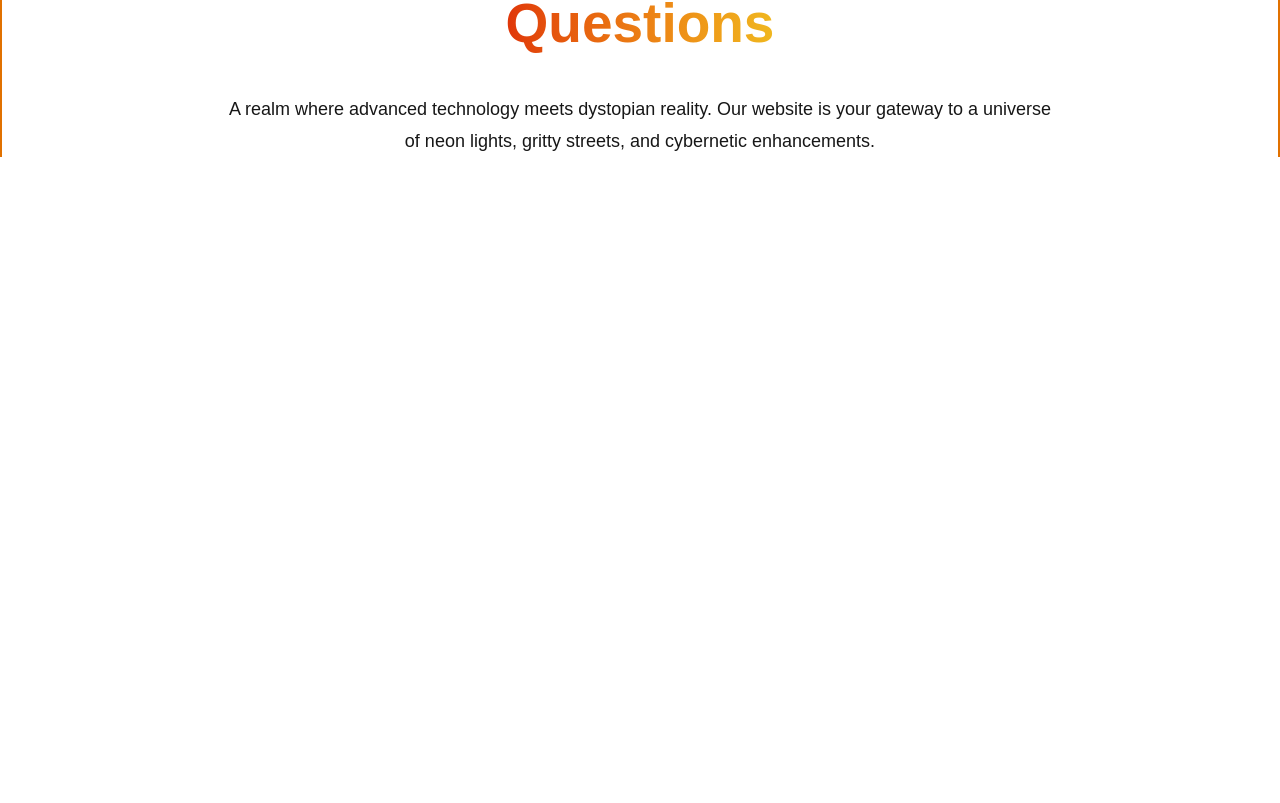
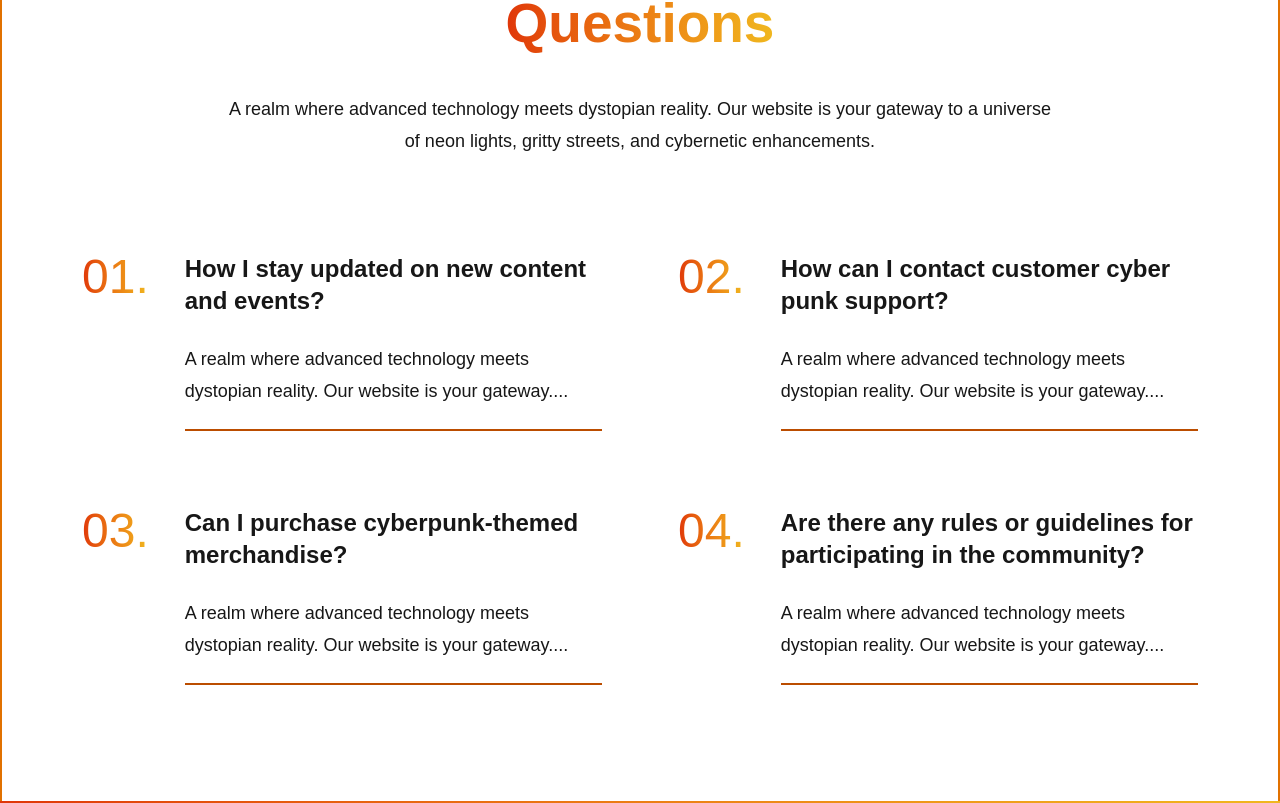
Before and after one commit to Md-Redwan/CyberPunk-Landing-Page, a Next.js app: page / in a window 1280 px wide. Shown: the part 5138-5941 px from the top of the page. Before the commit the page ends 5295 px from the top, so only its background shows below. Built offline with nearby package versions, Linux system fonts and the light colour scheme.

Commit message:
FAQ section is complete

```diff
--- a/app/component/Faq.jsx
+++ b/app/component/Faq.jsx
@@ -2,8 +2,8 @@ import React from "react";
 
 const Faq = () => {
   return (
-    <div>
-      <div className="container mx-auto px-20 border-x-2 border-amber-600">
+    <div className="relative after:absolute after:bottom-0 after:left-0 after:h-0.5 after:w-full after:bg-linear-to-r after:from-[#E03609] after:to-[#F0B71F]">
+      <div className="container mx-auto px-20 border-x-2 border-amber-600 pb-29.5">
         <h2 className="font-bold text-[55px] leading-17 text-center mx-auto">
           Frequently Asked <br />{" "}
           <span className="bg-linear-to-r from-[#E03609] to-[#F0B71F] bg-clip-text text-transparent">
@@ -13,6 +13,60 @@ const Faq = () => {
         <p className="font-medium text-lg leading-8 text-center mx-auto mt-9">
             A realm where advanced technology meets dystopian reality. Our website is your gateway to a universe <br /> of neon lights, gritty streets, and cybernetic enhancements.
         </p>
+        <div className="flex flex-wrap gap-19 mt-24">
+          <div className="lg:w-[520px] flex gap-9">
+            <h1 className="bg-linear-to-r from-[#E03609] to-[#F0B71F] bg-clip-text text-transparent text-5xl font-medium">
+              01.
+            </h1>
+            <div className="border-b-2 border-amber-700 pb-5.5">
+              <h2 className="font-semibold text-2xl">
+                How I stay updated on new content and events?
+              </h2>
+              <p className="font-medium text-lg leading-8 mt-6.5">
+                A realm where advanced technology meets dystopian reality. Our website is your gateway....
+              </p>
+            </div>
+          </div>
+          <div className="lg:w-[520px] flex gap-9">
+            <h1 className="bg-linear-to-r from-[#E03609] to-[#F0B71F] bg-clip-text text-transparent text-5xl font-medium">
+              02.
+            </h1>
+            <div className="border-b-2 border-amber-700 pb-5.5">
+              <h2 className="font-semibold text-2xl">
+                How can I contact customer cyber punk support?
+              </h2>
+              <p className="font-medium text-lg leading-8 mt-6.5">
+                A realm where advanced technology meets dystopian reality. Our website is your gateway....
+              </p>
+            </div>
+          </div>
+          <div className="lg:w-[520px] flex gap-9">
+            <h1 className="bg-linear-to-r from-[#E03609] to-[#F0B71F] bg-clip-text text-transparent text-5xl font-medium">
+              03.
+            </h1>
+            <div className="border-b-2 border-amber-700 pb-5.5">
+              <h2 className="font-semibold text-2xl">
+                Can I purchase cyberpunk-themed merchandise?
+              </h2>
+              <p className="font-medium text-lg leading-8 mt-6.5">
+                A realm where advanced technology meets dystopian reality. Our website is your gateway....
+              </p>
+            </div>
+          </div>
+          <div className="lg:w-[520px] flex gap-9">
+            <h1 className="bg-linear-to-r from-[#E03609] to-[#F0B71F] bg-clip-text text-transparent text-5xl font-medium">
+              04.
+            </h1>
+            <div className="border-b-2 border-amber-700 pb-5.5">
+              <h2 className="font-semibold text-2xl">
+                Are there any rules or guidelines for participating in the community?
+              </h2>
+              <p className="font-medium text-lg leading-8 mt-6.5">
+                A realm where advanced technology meets dystopian reality. Our website is your gateway....
+              </p>
+            </div>
+          </div>
+        </div>
       </div>
     </div>
   );
```
